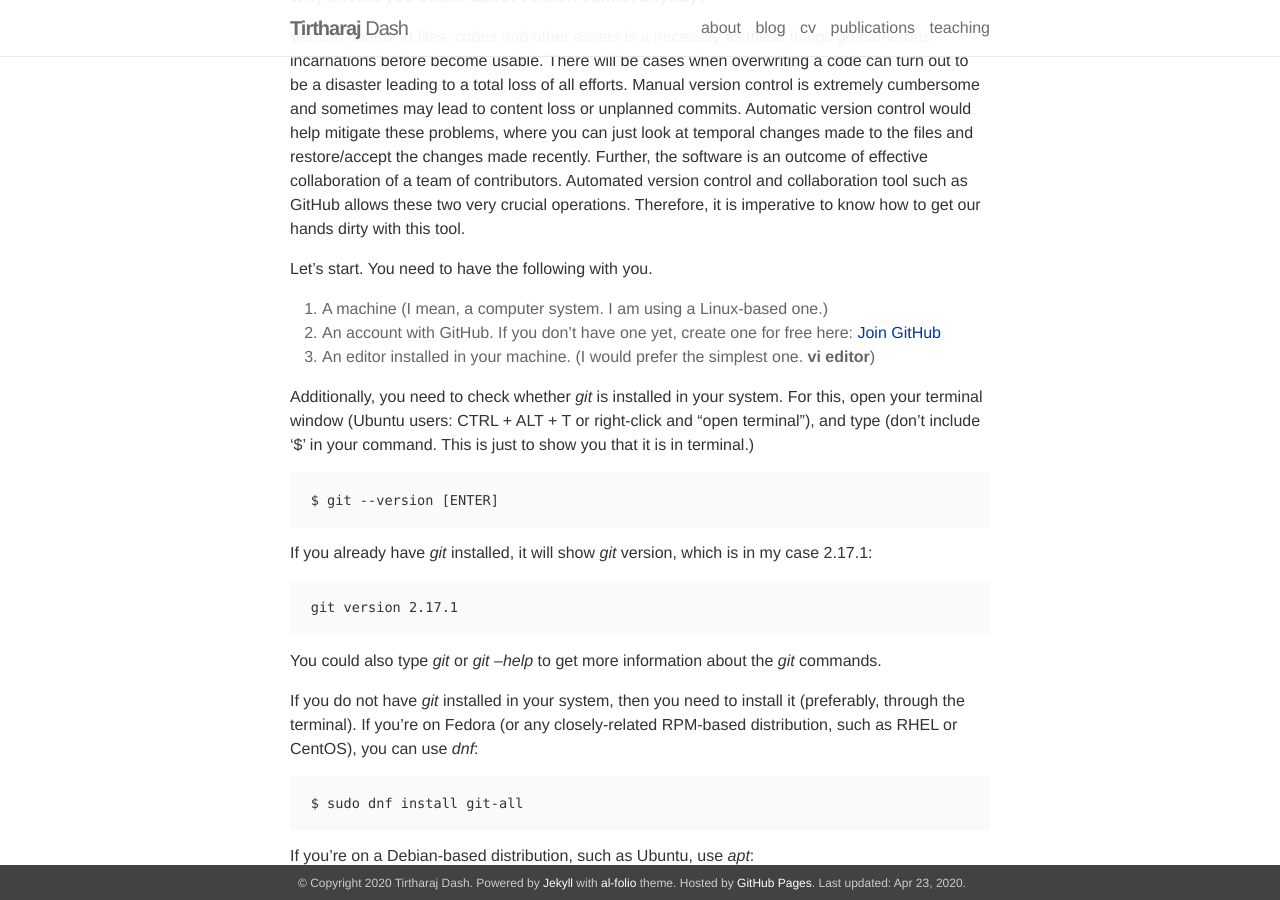
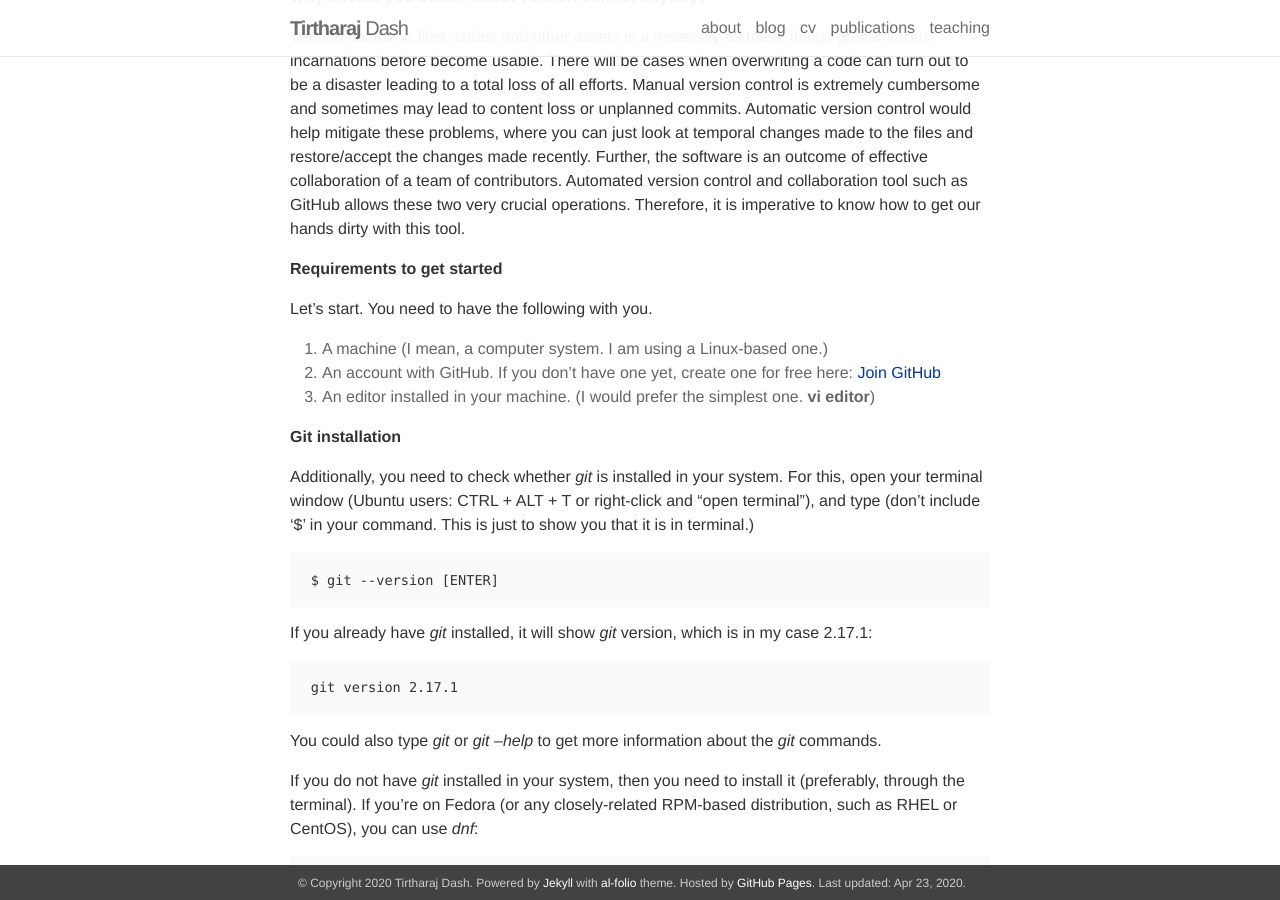
Before and after one commit to tirtharajdash/tirtharajdash.github.io, a Jekyll site: the page built from _posts/2020-04-23-Git-and-GitHub.markdown, in a window 1280 px wide and 900 px high, scrolled down 636 px. Built offline with Jekyll 4.4.1, drawn with Linux system fonts in a browser that asks for light colours; nearby versions of some CDN libraries.

Commit message:
blog edit

````diff
--- a/_posts/2020-04-23-Git-and-GitHub.markdown
+++ b/_posts/2020-04-23-Git-and-GitHub.markdown
@@ -24,12 +24,16 @@ Git was created by [Linus Torvalds](https://en.wikipedia.org/wiki/Linus_Torvalds
 Version control in files, codes and other assets is a necessity as these things go numerous incarnations before become usable. There will be cases when overwriting a code can turn out to be a disaster leading to a total loss of all efforts. Manual version control is extremely cumbersome and sometimes may lead to content loss or unplanned commits. Automatic version control would help mitigate these problems, where you can just look at temporal changes made to the files and restore/accept the changes made recently. Further, the software is an outcome of effective collaboration of a team of contributors. Automated version control and collaboration tool such as GitHub allows these two very crucial operations. Therefore, it is imperative to know how to get our hands dirty with this tool.
 
 
+**Requirements to get started**
+
 Let's start. You need to have the following with you.
 
 1. A machine (I mean, a computer system. I am using a Linux-based one.)
 2. An account with GitHub. If you don't have one yet, create one for free here: [Join GitHub](https://github.com/join?source=header-home)
 3. An editor installed in your machine. (I would prefer the simplest one. **vi editor**)
 
+
+**Git installation**
 
 Additionally, you need to check whether *git* is installed in your system. For this, open your terminal window (Ubuntu users: CTRL + ALT + T or right-click and "open terminal"), and type (don't include '$' in your command. This is just to show you that it is in terminal.)
 ```
````
